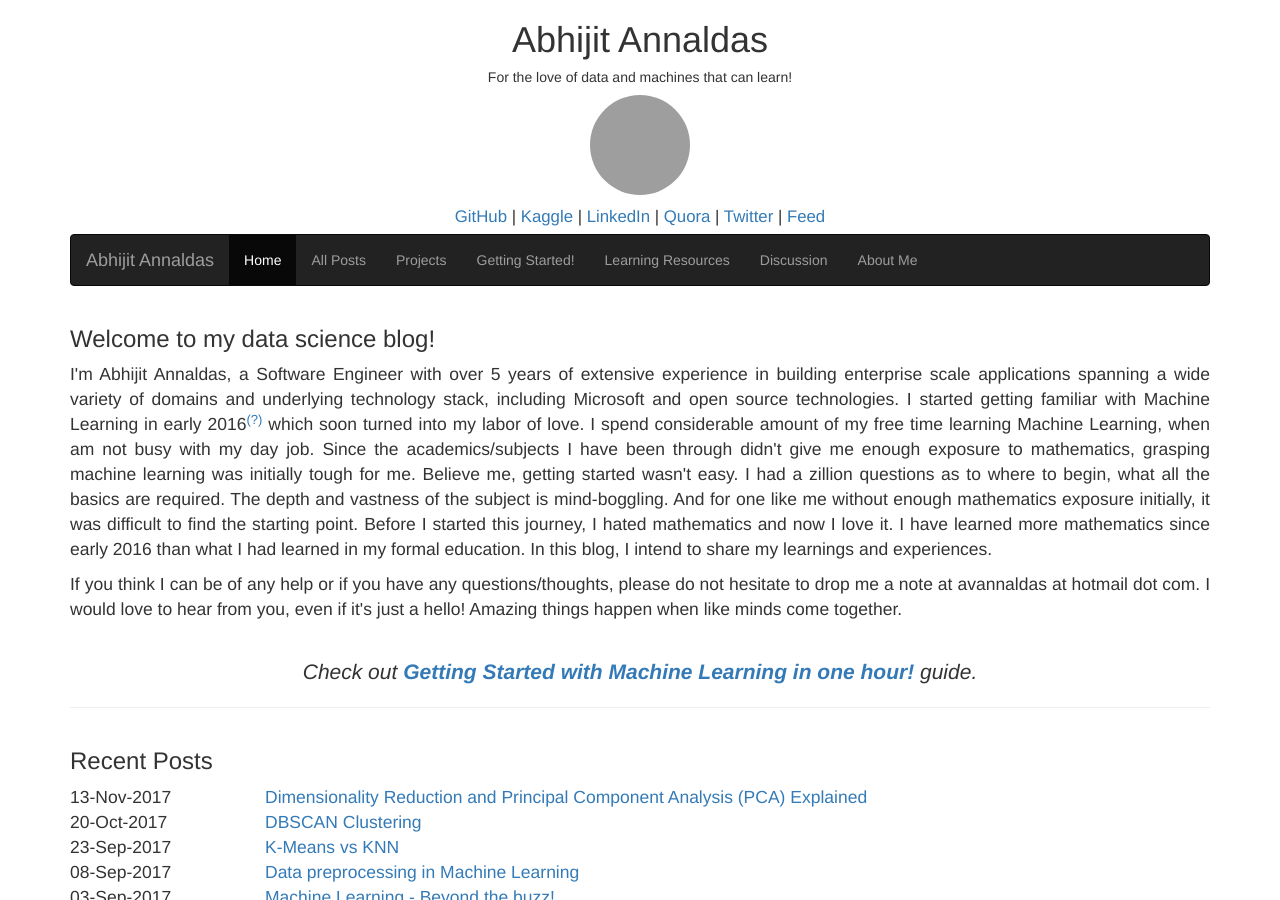
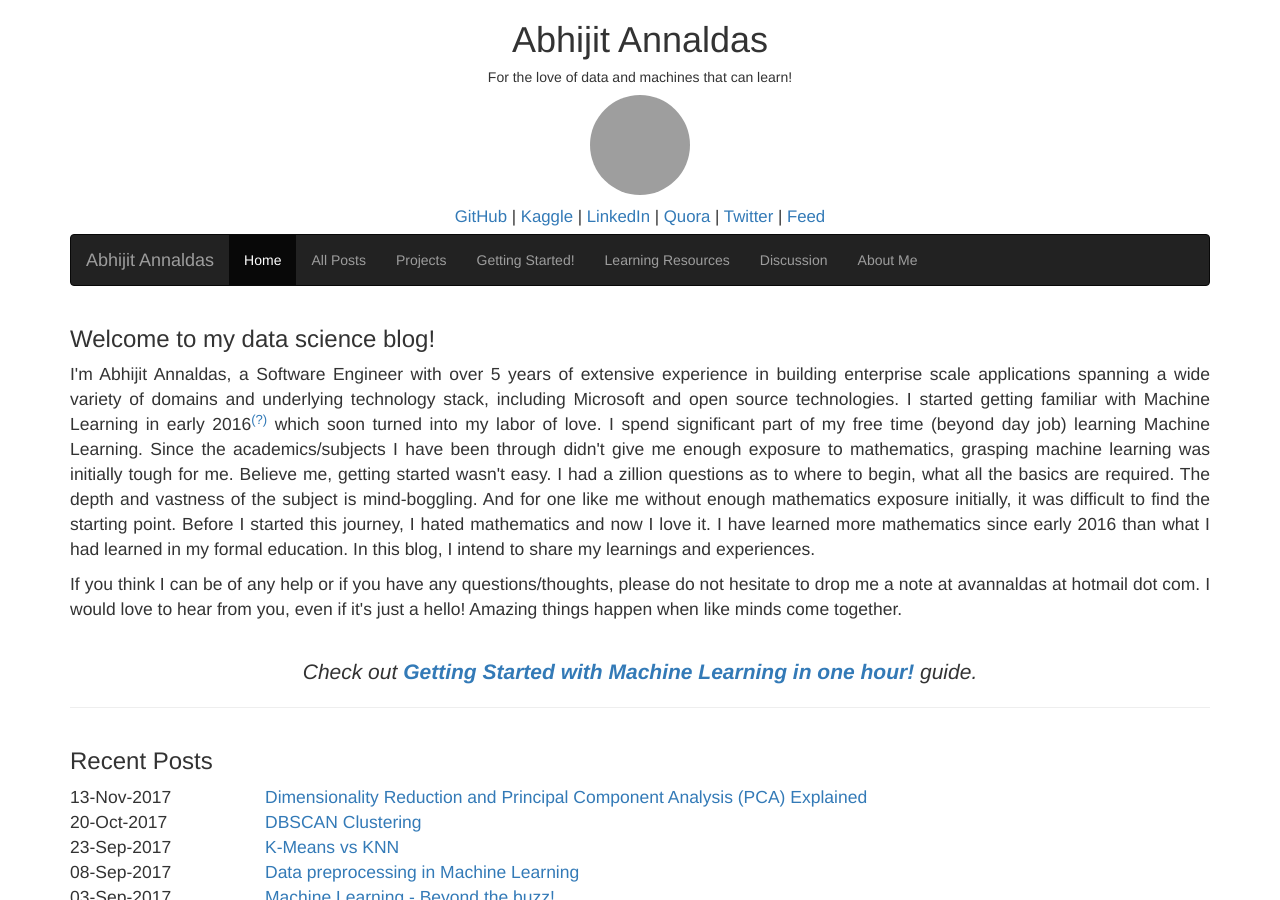
Before and after one commit to devm1023/ML_project, a Jekyll site: the page built from index.html, in a window 1280 px wide and 900 px high, cut to the strip 0-900 px from the top of the window. Built offline with Jekyll 4.4.1, drawn with Linux system fonts in a browser that asks for light colours; nearby versions of some CDN libraries; grey boxes are pictures that could not be loaded.

Commit message:
Update index.html

```diff
--- a/index.html
+++ b/index.html
@@ -5,7 +5,7 @@
 <div class="row" style="text-align:justify;">
 	<div class="col-sm-12" style="text-align:justify;">
 		<h3>Welcome to my data science blog!</h3>
-		<p>I'm Abhijit Annaldas, a Software Engineer with over 5 years of extensive experience in building enterprise scale applications spanning a wide variety of domains and underlying technology stack, including Microsoft and open source technologies. I started getting familiar with Machine Learning in early 2016<sup><A href="#a" title="When I came across an ML solution to diagnose diabetic retinopathy, I was blown away, and fell in love with ML. Someday, I wish to contribute to health sector to improve disease diagnosis, prevention, drug discovery, etc., something on those lines.">(?)</A></sup> which soon turned into my labor of love. I spend considerable amount of my free time learning Machine Learning, when am not busy with my day job. Since the academics/subjects I have been through didn't give me enough exposure to mathematics, grasping machine learning was initially tough for me. Believe me, getting started wasn't easy. I had a zillion questions as to where to begin, what all the basics are required. The depth and  vastness of the subject is mind-boggling. And for one like me without enough mathematics exposure initially, it was difficult to find the starting point. Before I started this journey, I hated mathematics and now I love it. I have learned more mathematics since early 2016 than what I had learned in my formal education. In this blog, I intend to share my learnings and experiences.</p>
+		<p>I'm Abhijit Annaldas, a Software Engineer with over 5 years of extensive experience in building enterprise scale applications spanning a wide variety of domains and underlying technology stack, including Microsoft and open source technologies. I started getting familiar with Machine Learning in early 2016<sup><A href="#a" title="When I came across an ML solution to diagnose diabetic retinopathy, I was blown away, and fell in love with ML. Someday, I wish to contribute to health sector to improve disease diagnosis, prevention, drug discovery, etc., something on those lines.">(?)</A></sup> which soon turned into my labor of love. I spend significant part of my free time (beyond day job) learning Machine Learning. Since the academics/subjects I have been through didn't give me enough exposure to mathematics, grasping machine learning was initially tough for me. Believe me, getting started wasn't easy. I had a zillion questions as to where to begin, what all the basics are required. The depth and  vastness of the subject is mind-boggling. And for one like me without enough mathematics exposure initially, it was difficult to find the starting point. Before I started this journey, I hated mathematics and now I love it. I have learned more mathematics since early 2016 than what I had learned in my formal education. In this blog, I intend to share my learnings and experiences.</p>
 		<p>If you think I can be of any help or if you have any questions/thoughts, please do not hesitate to drop me a note at avannaldas at hotmail dot com. I would love to hear from you, even if it's just a hello! Amazing things happen when like minds come together.</p>
 	</div>
 </div>
```
